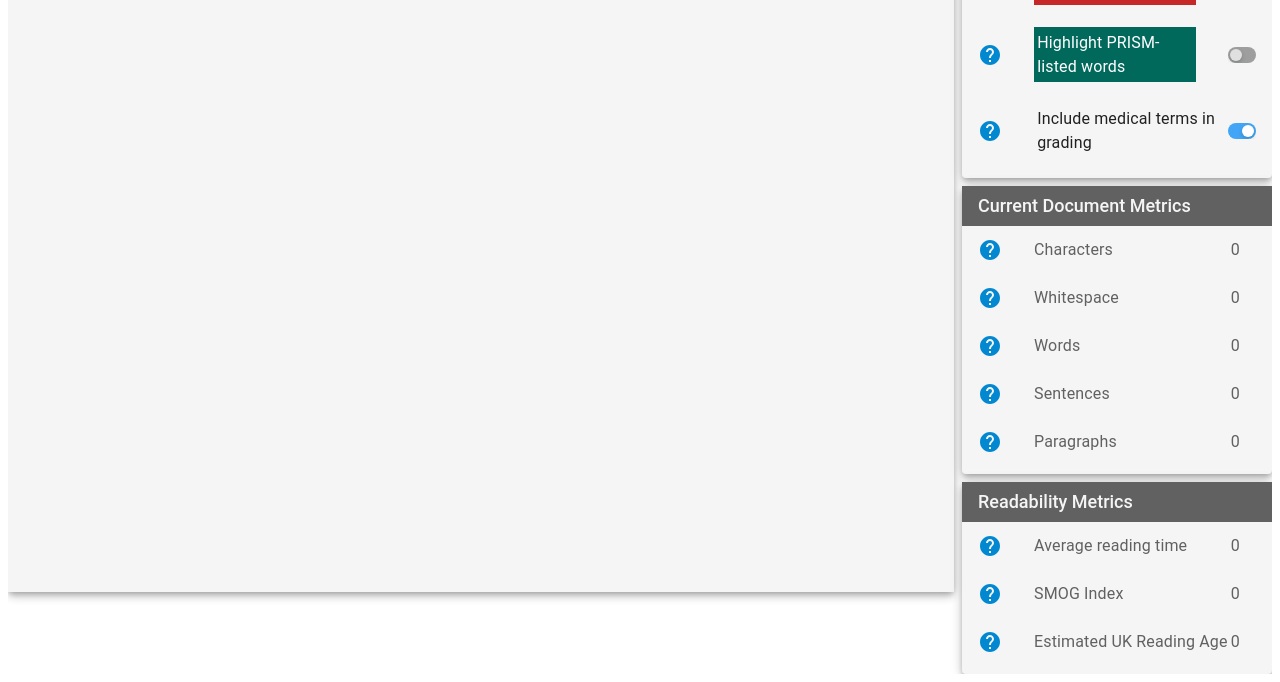
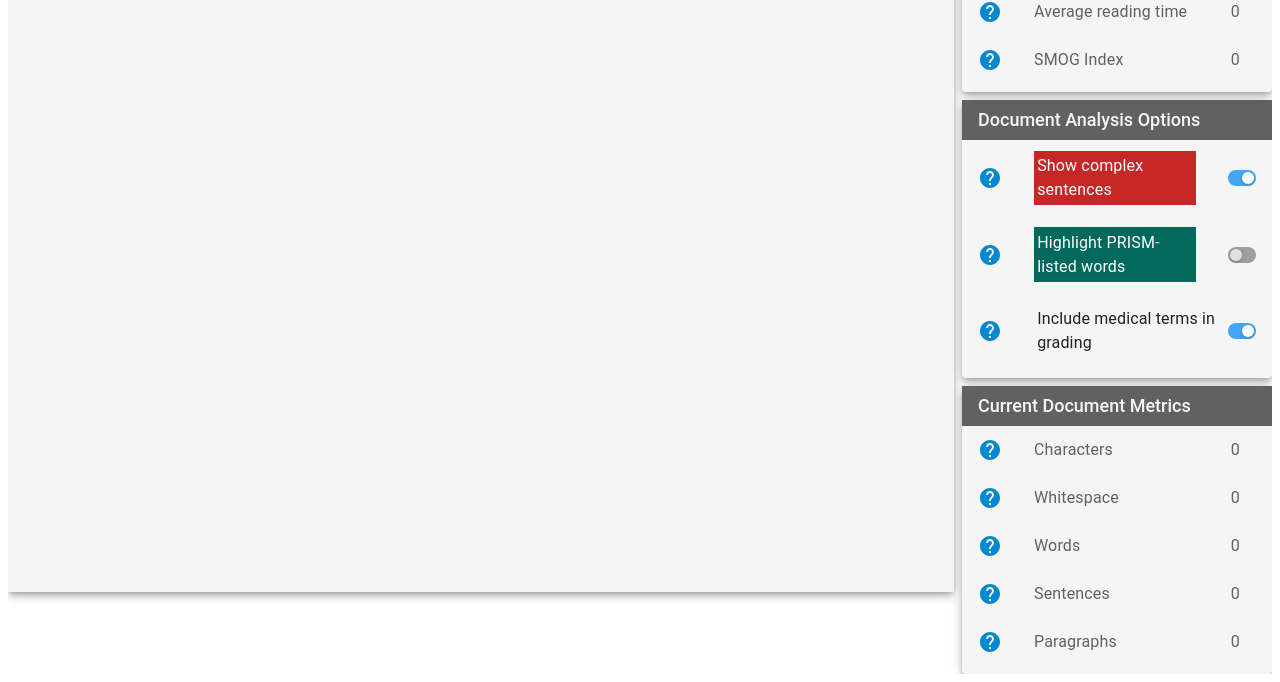
Before and after one commit to NewcastleRSE/nhs_readability_react, a React app: page / in a window 1280 px wide. Shown: the part 185-867 px from the top of the page. Built offline with nearby package versions, Linux system fonts and the light colour scheme.

Commit message:
Incorporate Lorna's comments

```diff
--- a/package.json
+++ b/package.json
@@ -12,6 +12,7 @@
     "draft-js": "^0.11.7",
     "gh-pages": "^4.0.0",
     "mui-rte": "^2.0.1",
+    "passive-voice": "^0.1.0",
     "pluralize": "^8.0.0",
     "react": "^18.2.0",
     "react-dom": "^18.2.0",
--- a/src/assets/css/App.css
+++ b/src/assets/css/App.css
@@ -16,11 +16,17 @@ div.DraftEditor-root {
     div.DraftEditor-root {
         height: calc(100vh - 100px);
     }
+    .tippy-box {
+        font-size: medium;
+    }
 }
 
 @media screen and (max-width: 899px) {
     div.DraftEditor-root {
         height: calc(50vh);
+    }
+    .tippy-box {
+        font-size: smaller;
     }
 }
 
--- a/src/assets/readability/PanelItems.js
+++ b/src/assets/readability/PanelItems.js
@@ -3,7 +3,7 @@ import { grey } from '@mui/material/colors';
 import Switch from '@mui/material/Switch';
 import { Help } from '@mui/icons-material';
 import { Paper, ListSubheader, ListItem, ListItemIcon, ListItemText } from '@mui/material';
-import { highlightingStyles } from './Styles';
+import { highlightingStyles, readingAgeTrafficLightStyles } from './Styles';
 
 const switchListItems = [
     {
@@ -91,22 +91,6 @@ const metricListItems = [
 const readabilityListItems = [
     {
         key: 1,
-        id: 'readingTime',
-        primary: 'Average reading time',
-        help: 'Estimated reading time for document, based on a 250 words per minute average'
-    },
-    {
-        key: 2,
-        id: 'smogIndex',
-        primary: 'SMOG Index',
-        help: `
-            <p>Returns the SMOG index of the given text. This is a grade formula in that a score of 9.3 means that a US ninth grader would be able to read the document.
-            Texts of fewer than 30 sentences are statistically invalid, because the SMOG formula was normed on 30-sentence samples</p>
-            Further reading on <a href="https://en.wikipedia.org/wiki/SMOG" target="_blank">Wikipedia</a>
-        `
-    },
-    {
-        key: 3,
         id: 'ukReadingAge',
         primary: 'Estimated UK Reading Age',
         help: `
@@ -128,6 +112,22 @@ const readabilityListItems = [
                 <tr><td>Year 12</td><td>16-17</td><td>Grade 11</td></tr>
                 <tr><td>Year 13</td><td>17-18</td><td>Grade 12</td></tr>
             </table>
+        `
+    },
+    {
+        key: 2,
+        id: 'readingTime',
+        primary: 'Average reading time',
+        help: 'Estimated reading time for document, based on a 250 words per minute average'
+    },
+    {
+        key: 3,
+        id: 'smogIndex',
+        primary: 'SMOG Index',
+        help: `
+            <p>Returns the SMOG index of the given text. This is a grade formula in that a score of 9.3 means that a US ninth grader would be able to read the document.
+            Texts of fewer than 30 sentences are statistically invalid, because the SMOG formula was normed on 30-sentence samples</p>
+            Further reading on <a href="https://en.wikipedia.org/wiki/SMOG" target="_blank">Wikipedia</a>
         `
     }
 ];
@@ -235,12 +235,26 @@ const SwitchListItem = props => {
 
 const MetricListItem = props => {
     const { id, primary, help, value } = props;
-    const sx = { color: darkGrey, background: lightGrey };
+    const textStyle = { color: darkGrey, background: lightGrey };
+    let valueStyle = textStyle;
+    if (id == 'ukReadingAge') {
+        /* Apply traffic light style to reading age output */
+        if (value && !isNaN(value)) {
+            if (value <= 13) {
+                valueStyle = readingAgeTrafficLightStyles['green'];
+            } else if (value <= 16) {
+                valueStyle = readingAgeTrafficLightStyles['amber'];
+            } else {
+                valueStyle = readingAgeTrafficLightStyles['red'];
+            }
+        }
+    }
+    valueStyle = Object.assign({}, valueStyle, { textAlign: 'right', paddingRight: '1em' });
     return (
         <ListItem>
             <HelpIcon help={help} />
-            <ListItemText id={id} primary={primary} sx={sx} />
-            <ListItemText primary={value} sx={ Object.assign({}, sx, { textAlign: 'right', paddingRight: '1em' }) } />
+            <ListItemText id={id} primary={primary} sx={textStyle} />
+            <ListItemText primary={value} sx={valueStyle} />
         </ListItem>
     );
 };
--- a/src/assets/readability/Styles.js
+++ b/src/assets/readability/Styles.js
@@ -1,4 +1,4 @@
-import { red, teal, grey } from "@mui/material/colors";
+import { red, teal, grey, green, amber } from "@mui/material/colors";
 import { createTheme } from '@mui/material/styles';
 
 const highlightingStyles = {
@@ -25,6 +25,30 @@ const highlightingStyles = {
     }
 };
 
+const readingAgeTrafficLightStyles = {
+    'green': {
+        fontWeight: 'bold',
+        color: '#ffffff',
+        padding: '0.2em',
+        margin: '0.2em 0',
+        backgroundColor: green[800]
+    },
+    'amber': {
+        fontWeight: 'bold',
+        color: '#ffffff',
+        padding: '0.2em',
+        margin: '0.2em 0',
+        backgroundColor: amber[800]
+    },
+    'red': {
+        fontWeight: 'bold',
+        color: '#ffffff',
+        padding: '0.2em',
+        margin: '0.2em 0',
+        backgroundColor: red[800]
+    }
+};
+
 const darkTheme = Object.assign(createTheme({ palette: { mode: 'dark' } }));
 
-export { highlightingStyles, darkTheme };
+export { highlightingStyles, readingAgeTrafficLightStyles, darkTheme };
--- a/src/components/DocumentAnalyser.js
+++ b/src/components/DocumentAnalyser.js
@@ -195,6 +195,13 @@ export default class DocumentAnalyser extends React.Component {
                 </Grid>
                 <Grid item xs={12} sm={12} md={3}>
                     <Panel.WhitePaper elevation={5}>
+                        <List sx={{ width: '100%' }} subheader={<Panel.PanelListSubheader caption="Readability Metrics" />}>
+                            {Panel.readabilityListItems.map((rli) => (
+                                <Panel.MetricListItem key={rli.key} id={rli.id} primary={rli.primary} help={rli.help} value={this.state.readability[rli.id]} />
+                            ))}
+                        </List>
+                    </Panel.WhitePaper>
+                    <Panel.WhitePaper elevation={5}>
                         <List sx={{ width: '100%' }} subheader={<Panel.PanelListSubheader caption="Document Analysis Options" />}>
                             {Panel.switchListItems.map((sli) => (
                                 <Panel.SwitchListItem
@@ -214,13 +221,6 @@ export default class DocumentAnalyser extends React.Component {
                             ))}
                         </List>
                     </Panel.WhitePaper>
-                    <Panel.WhitePaper elevation={5}>
-                        <List sx={{ width: '100%' }} subheader={<Panel.PanelListSubheader caption="Readability Metrics" />}>
-                            {Panel.readabilityListItems.map((rli) => (
-                                <Panel.MetricListItem key={rli.key} id={rli.id} primary={rli.primary} help={rli.help} value={this.state.readability[rli.id]} />
-                            ))}
-                        </List>
-                    </Panel.WhitePaper>
                 </Grid>
             </Grid>
         );
--- a/src/components/NavigationBar.js
+++ b/src/components/NavigationBar.js
@@ -130,7 +130,7 @@ export default class NavigationBar extends React.Component {
                             <List>
                                 {pages.map((page) => (
                                 <ListItem key={page.key} disablePadding>
-                                    <ListItemButton sx={{ textAlign: 'left' }}>
+                                    <ListItemButton sx={{ textAlign: 'left', display: 'none' }}>
                                         <ListItemText primary={page.key} title={page.title} />
                                     </ListItemButton>
                                 </ListItem>
```
Also changed, not shown: 1 other file.
